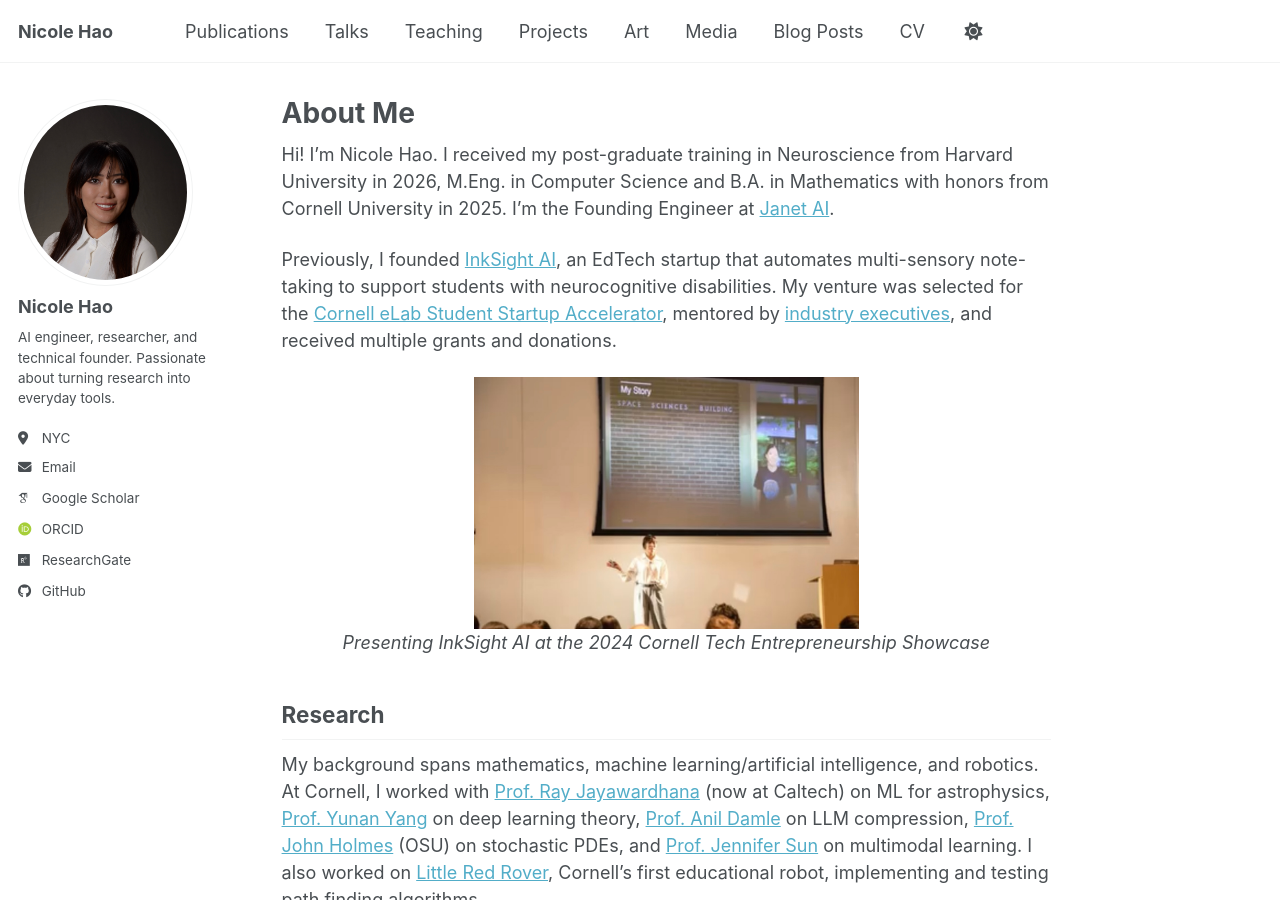
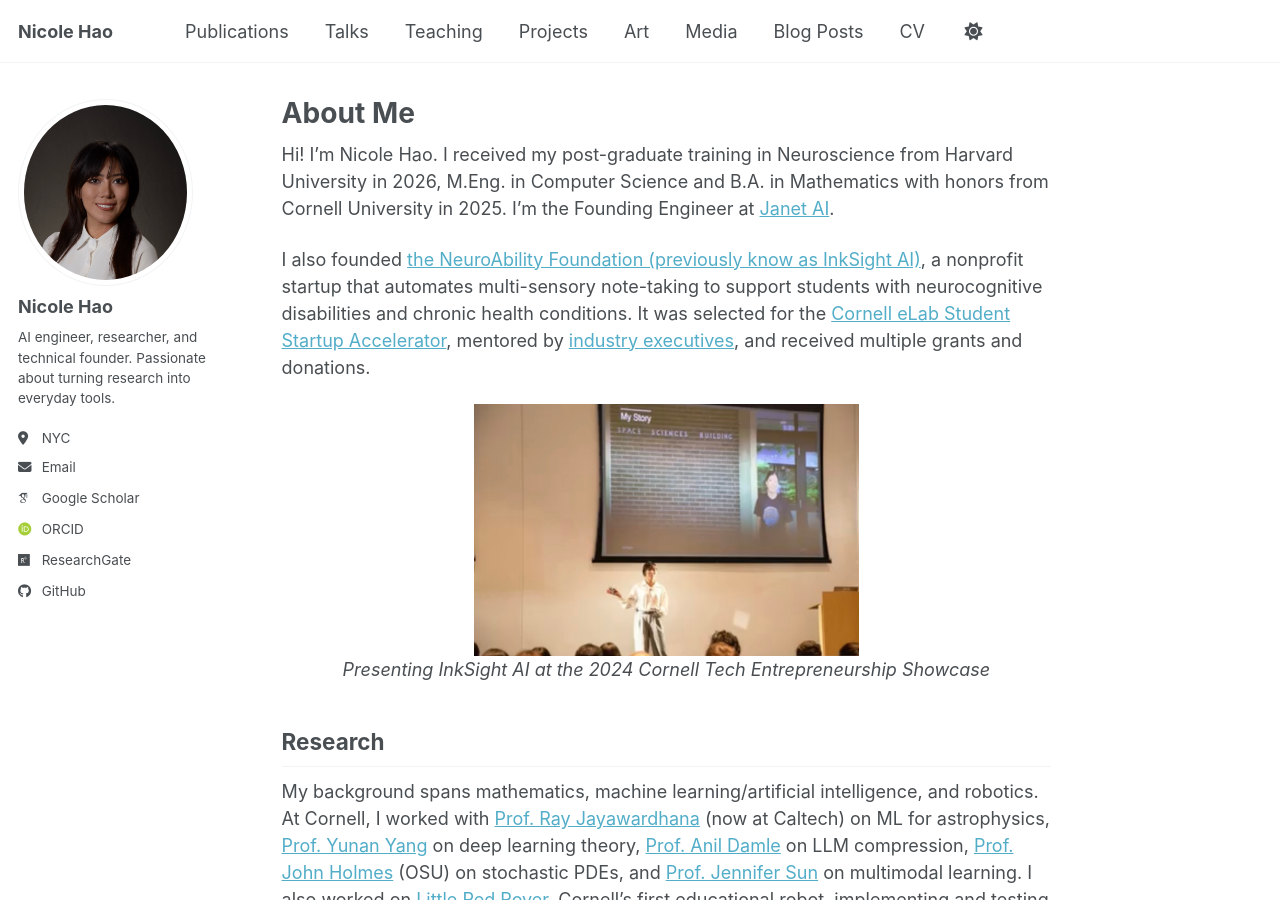
Before and after one commit to nicolehao34/nicolehao34.github.io, a Jekyll site: the page built from _pages/about.md, in a window 1280 px wide and 900 px high. Built offline with Jekyll 4.4.1, drawn with Linux system fonts in a browser that asks for light colours; some web fonts are replaced; a script bundle is joined from its source files by our own code; library files that are not in the unit come from our copies.

Commit message:
change about me

```diff
--- a/_pages/about.md
+++ b/_pages/about.md
@@ -8,7 +8,7 @@ redirect_from:
 ---
 Hi! I’m Nicole Hao. I received my post-graduate training in Neuroscience from Harvard University in 2026, M.Eng. in Computer Science and B.A. in Mathematics with honors from Cornell University in 2025. I'm the Founding Engineer at [Janet AI](https://www.janet.ai/).
 
-Previously, I founded [InkSight AI](/portfolio/inksight-ai/), an EdTech startup that automates multi-sensory note-taking to support students with neurocognitive disabilities. My venture was selected for the [Cornell eLab Student Startup Accelerator](https://www.elabstartup.com/), mentored by [industry executives](/teaching/#mentorship-and-gratitude), and received multiple grants and donations.
+I also founded [the NeuroAbility Foundation (previously know as InkSight AI)](/portfolio/inksight-ai/), a nonprofit startup that automates multi-sensory note-taking to support students with neurocognitive disabilities and chronic health conditions. It was selected for the [Cornell eLab Student Startup Accelerator](https://www.elabstartup.com/), mentored by [industry executives](/teaching/#mentorship-and-gratitude), and received multiple grants and donations.
 
 <p align="center">
   <img src="/images/pitch.jpg" alt="Cornell Tech Entrepreneurship Showcase, InkSight: Empowering All Learners with AI" width="50%"><br>
```
